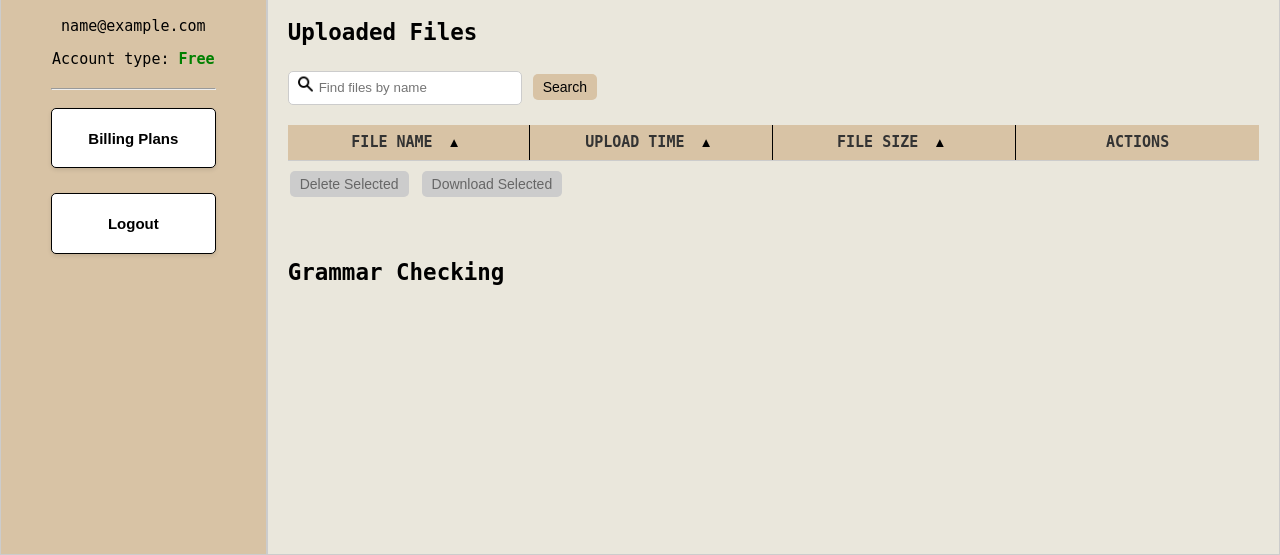
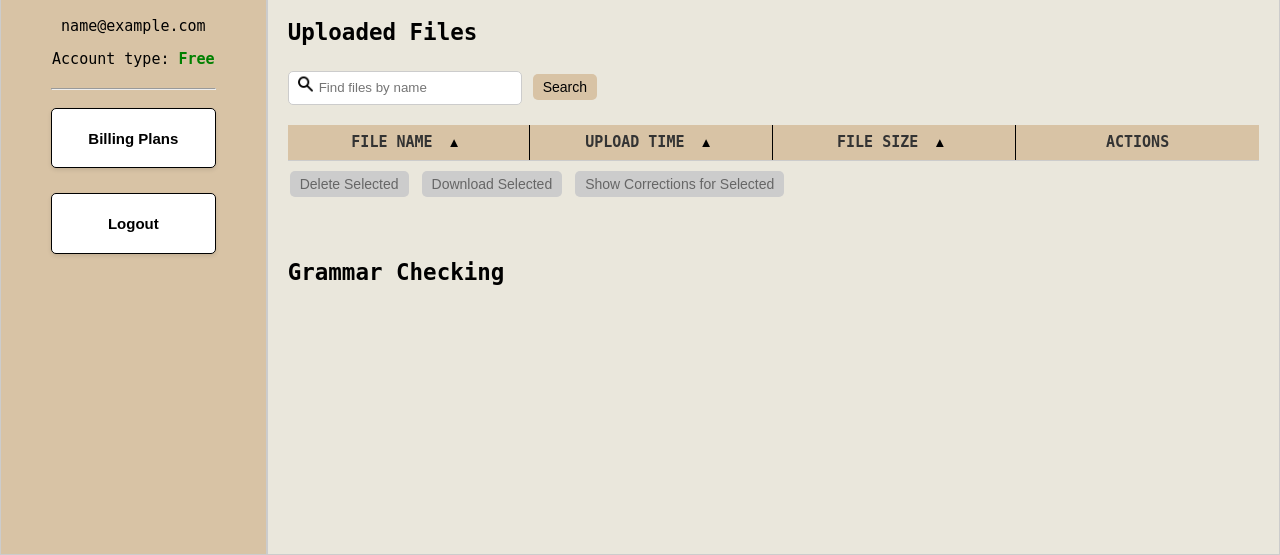
Before and after one commit to ThaiLe1220/doc_grammar, a Flask app: page /index in a window 1280 px wide. Shown: the part 245-800 px from the top of the page. Run offline with Flask 3, Linux system fonts and the light colour scheme; the visitor is signed in with stand-in values (Sample User, id 1); data that the repository does not hold is empty; some libraries are stand-ins or nearby versions.

Commit message:
Fix download function

```diff
--- a/my_flask_app/templates/index.html
+++ b/my_flask_app/templates/index.html
@@ -181,17 +181,23 @@
 
 
             <div class="action-buttons">
-                <button onclick="performAction('delete')">Delete Selected</button>
-                <button onclick="performAction('download')">Download Selected</button>
+
+                <!-- Add this form inside the <div class="action-buttons"> -->
                 <form action="{{ url_for('file_blueprint.download_selected_files') }}" method="post" id="download-form">
                     <input type="hidden" name="file_ids_download" id="file_ids_download" value="">
+                    <!-- Other form elements -->
                 </form>
 
                 <form action="{{ url_for('file_blueprint.delete_selected_files') }}" method="post" id="delete-form">
                     <input type="hidden" name="file_ids_delete" id="file_ids_delete" value="">
+                    <!-- Other form elements -->
                 </form>
 
+                <button onclick="performAction('delete')">Delete Selected</button>
 
+                <button onclick="performAction('download')">Download Selected</button>
+
+                <button onclick="performAction('show-corrections')">Show Corrections for Selected</button>
             </div>
 
 
```
Also changed, not shown: README.md.
